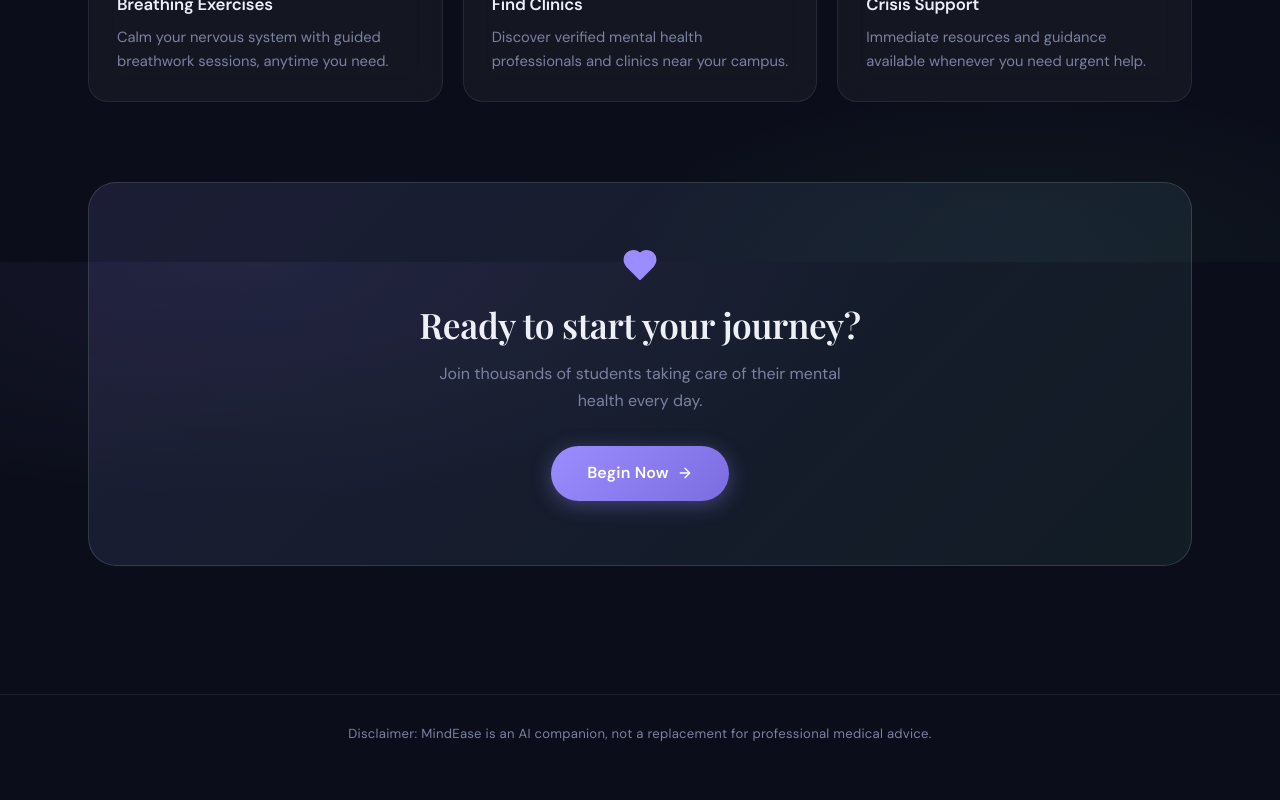
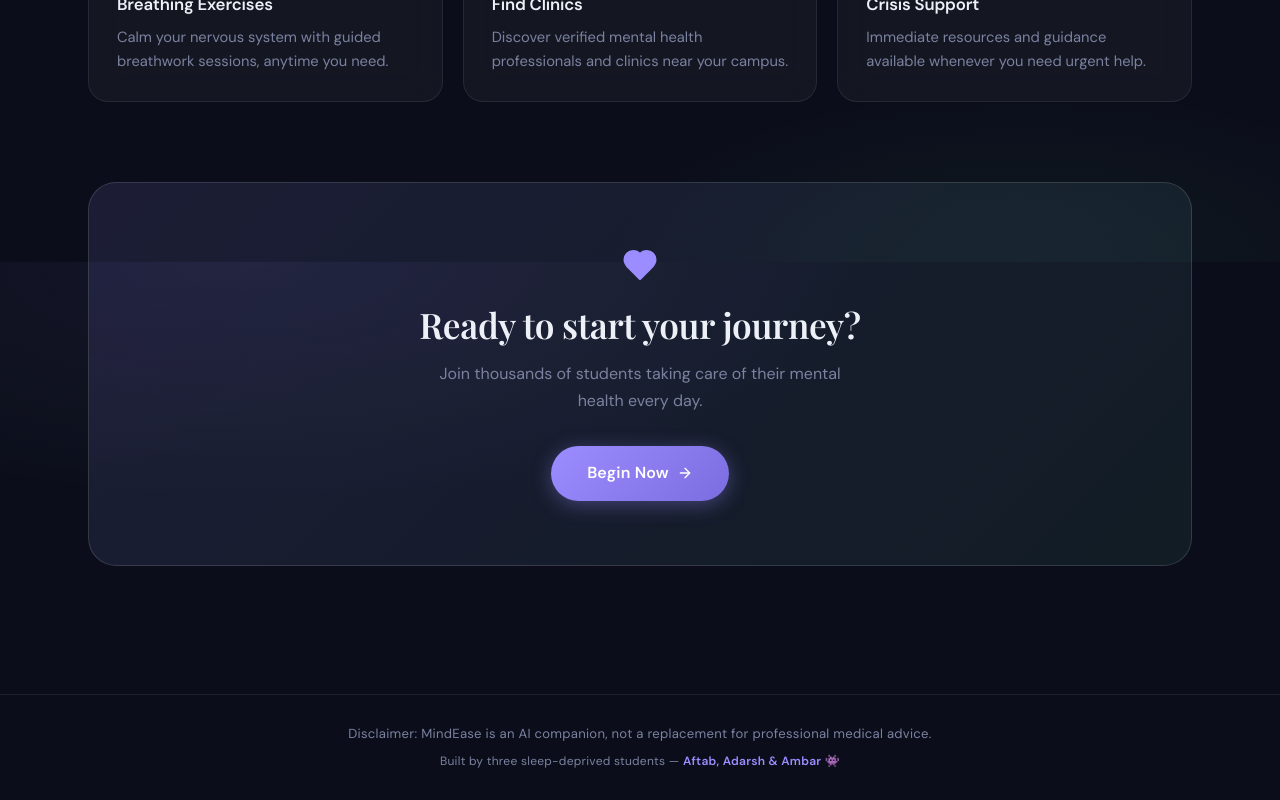
Before and after one commit to aaftaabbb/mindease, a React app in the folder frontend/: page / in a window 1280 px wide. Shown: the part 1338-2138 px from the top of the page. Before the commit the page ends 2110 px from the top, so only its background shows below. Built offline with nearby package versions, Linux system fonts and the light colour scheme; the HTML template or start-up script is replaced by a standard one.

Commit message:
Crisis button, footer

```diff
--- a/frontend/package.json
+++ b/frontend/package.json
@@ -11,6 +11,7 @@
   },
   "dependencies": {
     "axios": "^1.6.2",
+    "framer-motion": "^12.42.2",
     "lucide-react": "^0.294.0",
     "react": "^19.2.6",
     "react-dom": "^19.2.6",
--- a/frontend/src/App.jsx
+++ b/frontend/src/App.jsx
@@ -54,6 +54,9 @@ function App() {
       </div>
       <footer className="footer">
         <p>Disclaimer: MindEase is an AI companion, not a replacement for professional medical advice.</p>
+        <p style={{ marginTop: '8px', fontSize: '0.75rem', color: 'var(--text-muted)' }}>
+          Built by three sleep-deprived students — <strong style={{ color: 'var(--primary)' }}>Aftab, Adarsh & Ambar</strong> 👾
+        </p>
       </footer>
     </Router>
   );
```
Also changed, not shown: 1 other file (tests, documents, lock files or other folders).
